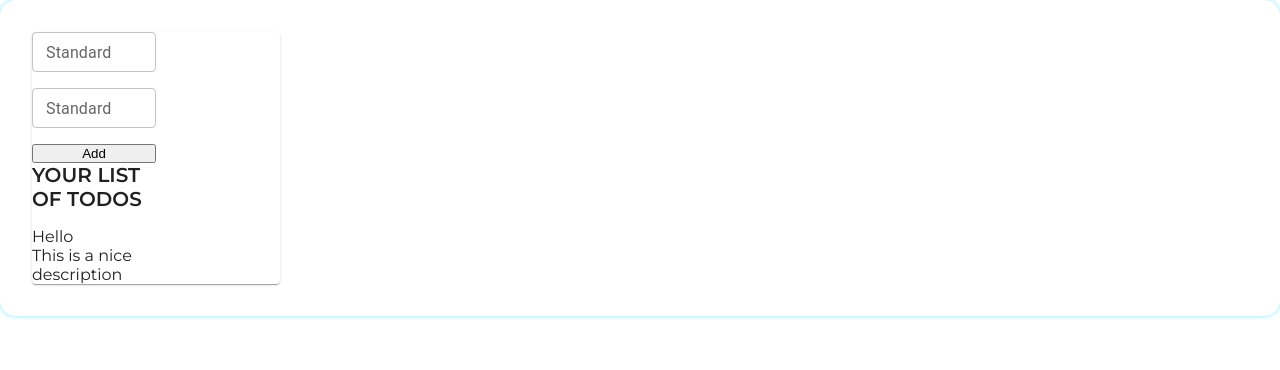
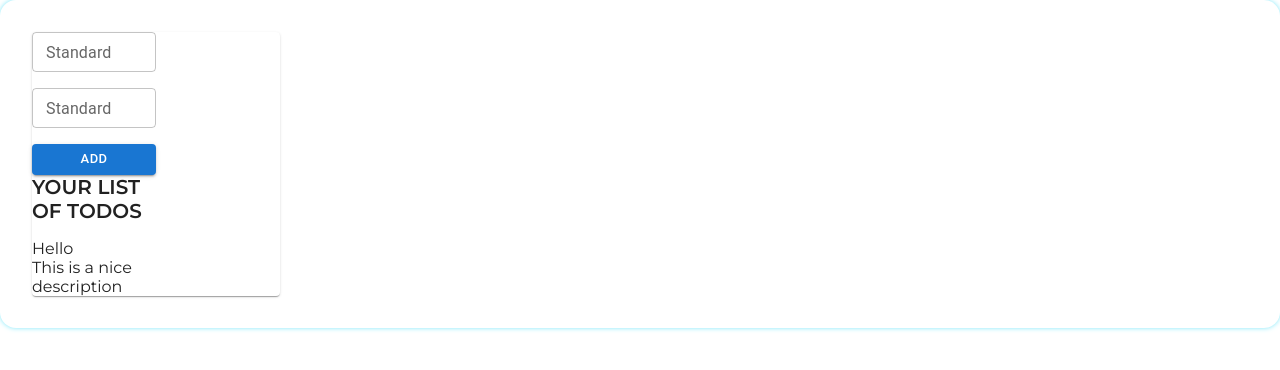
Before and after one commit to oliverpa-dev/todo-app, a React (Create React App) app: page / in a window 1280 px wide. Shown: the top 370 px of the page. Built offline with nearby package versions, Linux system fonts and the light colour scheme.

Commit message:
Add: button component from the mui

```diff
--- a/src/components/todo-items/TodoItems.tsx
+++ b/src/components/todo-items/TodoItems.tsx
@@ -4,6 +4,7 @@ import { addItem } from "../app/slice/todoSlice";
 import { useAppDispatch } from "../app/hooks";
 import { InitialState } from "../app/slice/todoSlice";
 import { TextField } from "@mui/material";
+import { Button } from "@mui/material";
 
 export const TodoItems: React.FC = () => {
   const dispatch = useAppDispatch();
@@ -59,7 +60,13 @@ export const TodoItems: React.FC = () => {
           handleSecondVal(e.target.value)
         }
       />
-      <button onClick={() => dispatch(addItem(initialValue))}>Add</button>
+      <Button
+        onClick={() => dispatch(addItem(initialValue))}
+        size="small"
+        variant="contained"
+      >
+        ADD
+      </Button>
     </div>
   );
 };
```
